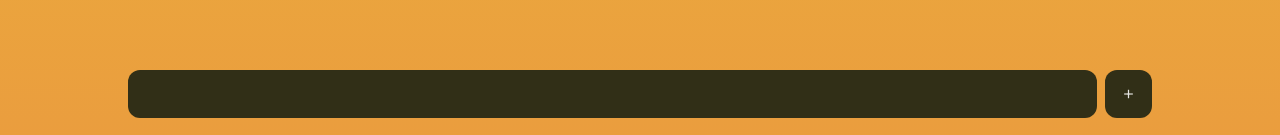
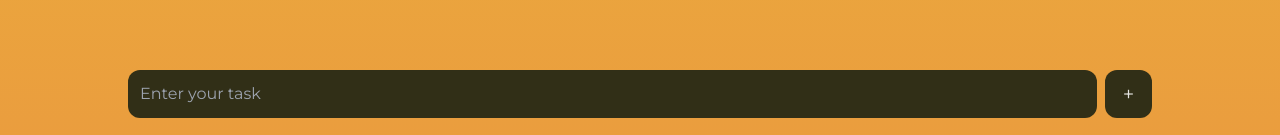
Before and after one commit to Dhanush-ck/todolist-codexintern, a React (Vite) app: page / in a window 1280 px wide. Shown: the part 662-797 px from the top of the page. Built offline with nearby package versions, Linux system fonts and the light colour scheme.

Commit message:
feat : Added placeholder

```diff
--- a/src/components/TodoInput.jsx
+++ b/src/components/TodoInput.jsx
@@ -25,7 +25,7 @@ function TodoInput() {
 
     return (
         <div className="input-area">
-            <input type="text" className="input-box" onChange={handleInput} value={input} onKeyDown={handleEnter}/>
+            <input type="text" className="input-box" placeholder="Enter your task" onChange={handleInput} value={input} onKeyDown={handleEnter}/>
             <button className="add-button" onClick={handleSubmit}>+</button>
         </div>
     )
```
